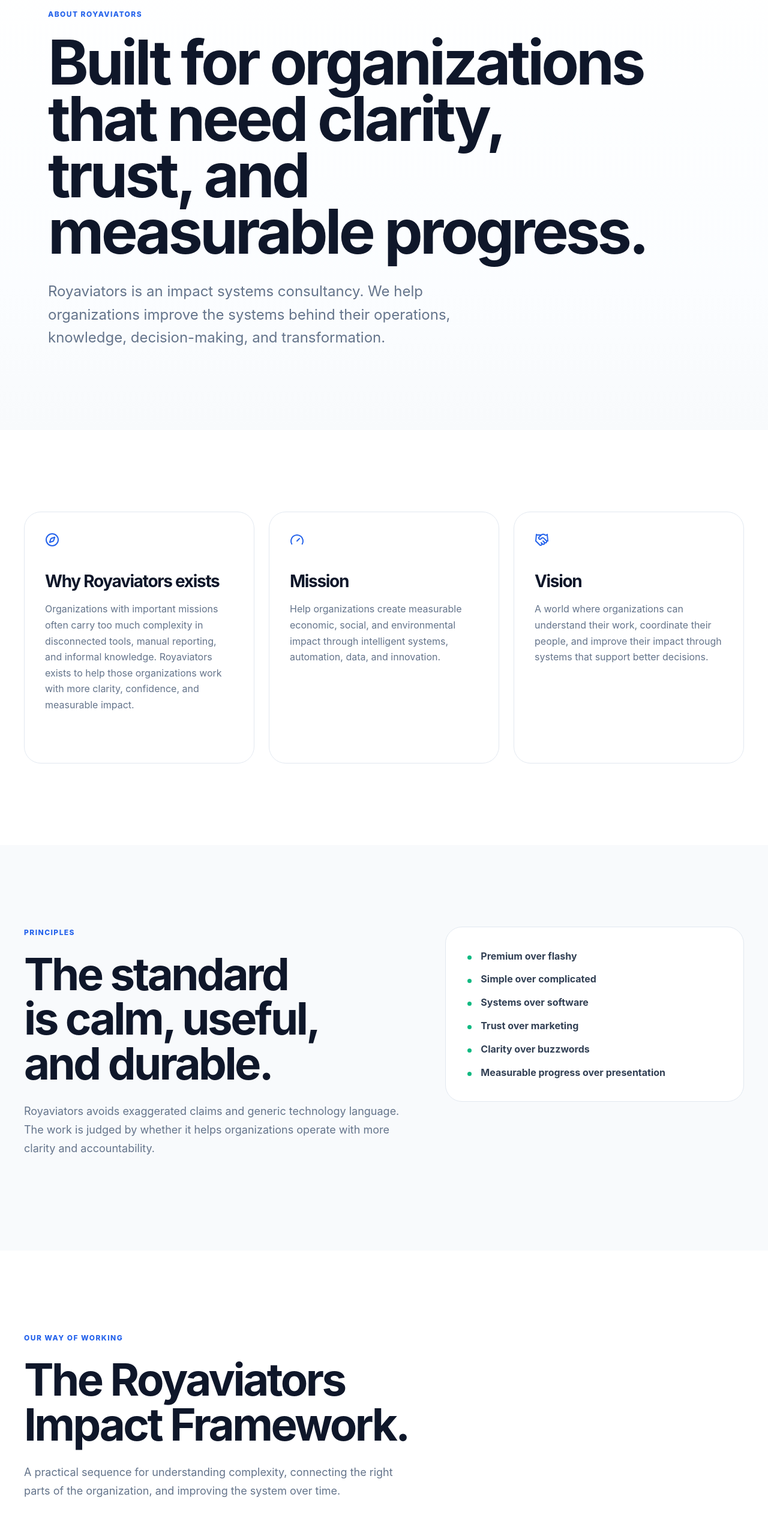
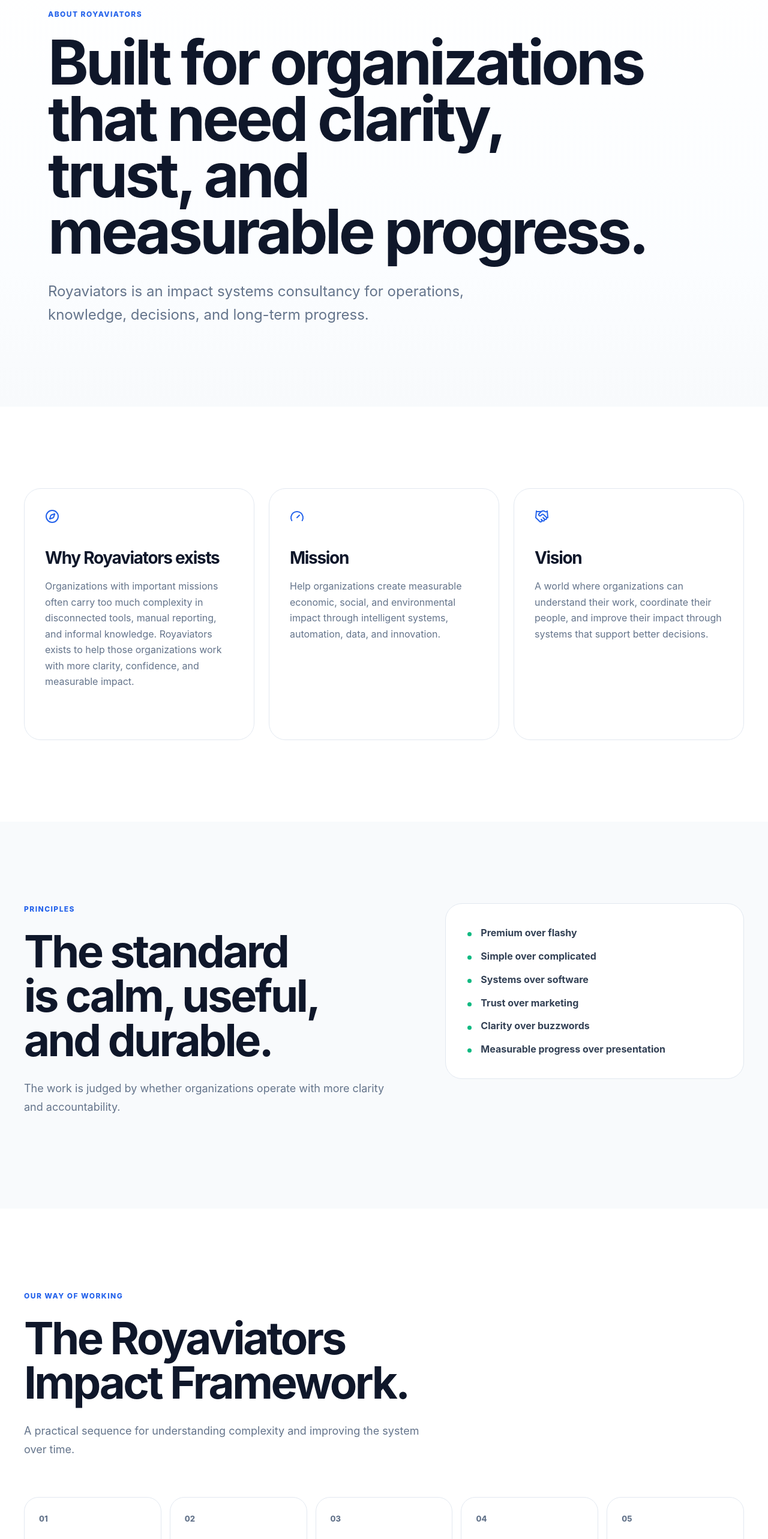
Before and after one commit to royaviators-creator/Royaviators, a Next.js app: page /about in a window 1280 px wide. Shown: the part 234-2800 px from the top of the page at 60% size. Built offline with nearby package versions, Linux system fonts and the light colour scheme.

Commit message:
Refine about page copy

```diff
--- a/app/about/page.tsx
+++ b/app/about/page.tsx
@@ -9,9 +9,9 @@
 import { aboutReasons, impactFramework, principles } from "@/lib/site";
 
 export const metadata: Metadata = {
-  title: "About | Royaviators",
+  title: "About",
   description:
-    "Royaviators exists to help organizations turn operational complexity into clearer systems, better decisions, and measurable impact.",
+    "Royaviators helps organizations turn complexity into clearer systems, better decisions, and measurable impact.",
 };
 
 export default function AboutPage() {
@@ -20,7 +20,7 @@
       <PageHero
         eyebrow="About Royaviators"
         title="Built for organizations that need clarity, trust, and measurable progress."
-        text="Royaviators is an impact systems consultancy. We help organizations improve the systems behind their operations, knowledge, decision-making, and transformation."
+        text="Royaviators is an impact systems consultancy for operations, knowledge, decisions, and long-term progress."
       />
 
       <section className="section">
@@ -43,7 +43,7 @@
           <SectionIntro
             eyebrow="Principles"
             title="The standard is calm, useful, and durable."
-            text="Royaviators avoids exaggerated claims and generic technology language. The work is judged by whether it helps organizations operate with more clarity and accountability."
+            text="The work is judged by whether organizations operate with more clarity and accountability."
           />
           <ul className="principles-list">
             {principles.map((principle) => (
@@ -58,7 +58,7 @@
           <SectionIntro
             eyebrow="Our way of working"
             title="The Royaviators Impact Framework."
-            text="A practical sequence for understanding complexity, connecting the right parts of the organization, and improving the system over time."
+            text="A practical sequence for understanding complexity and improving the system over time."
           />
           <div className="framework-grid">
             {impactFramework.map((step, index) => (
```
